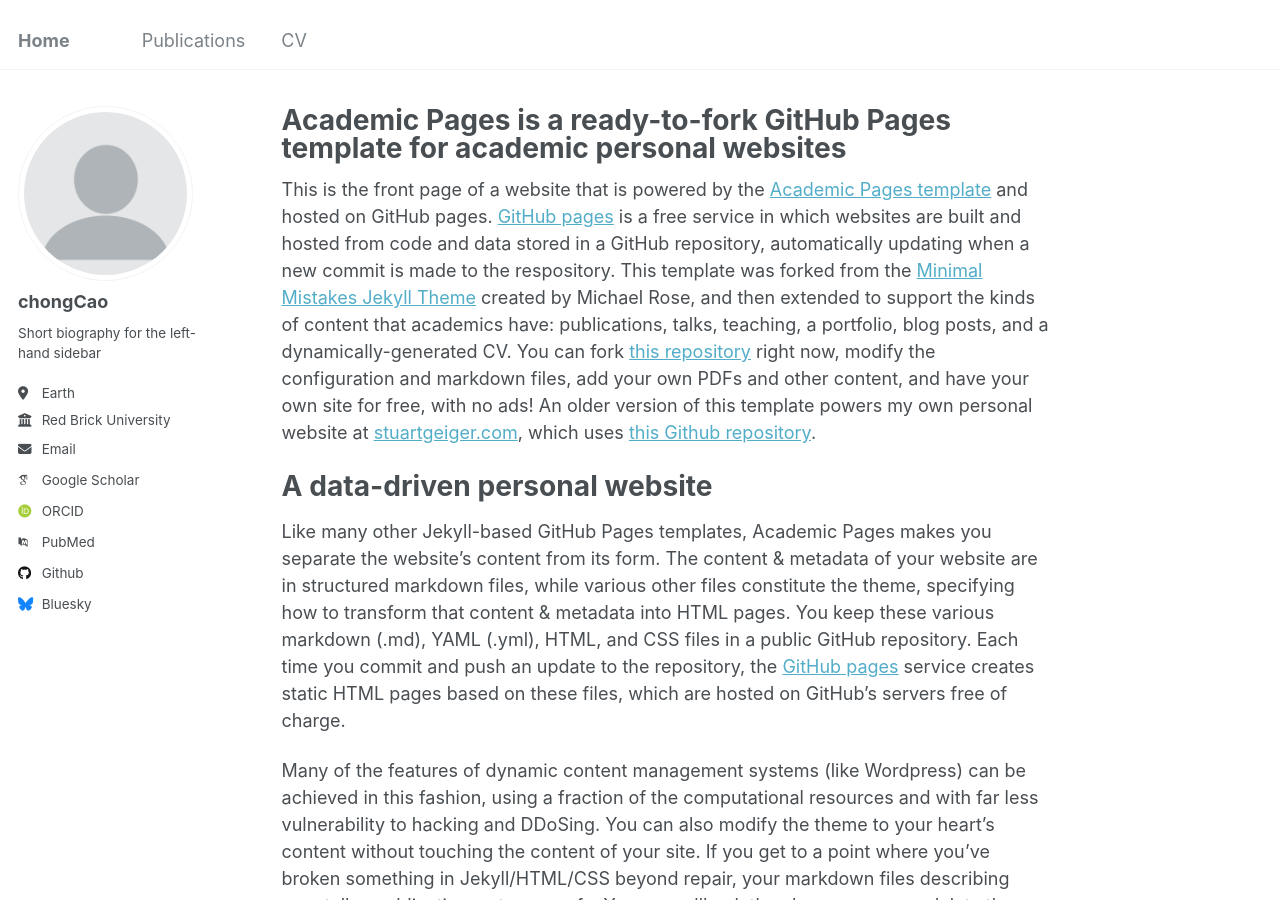
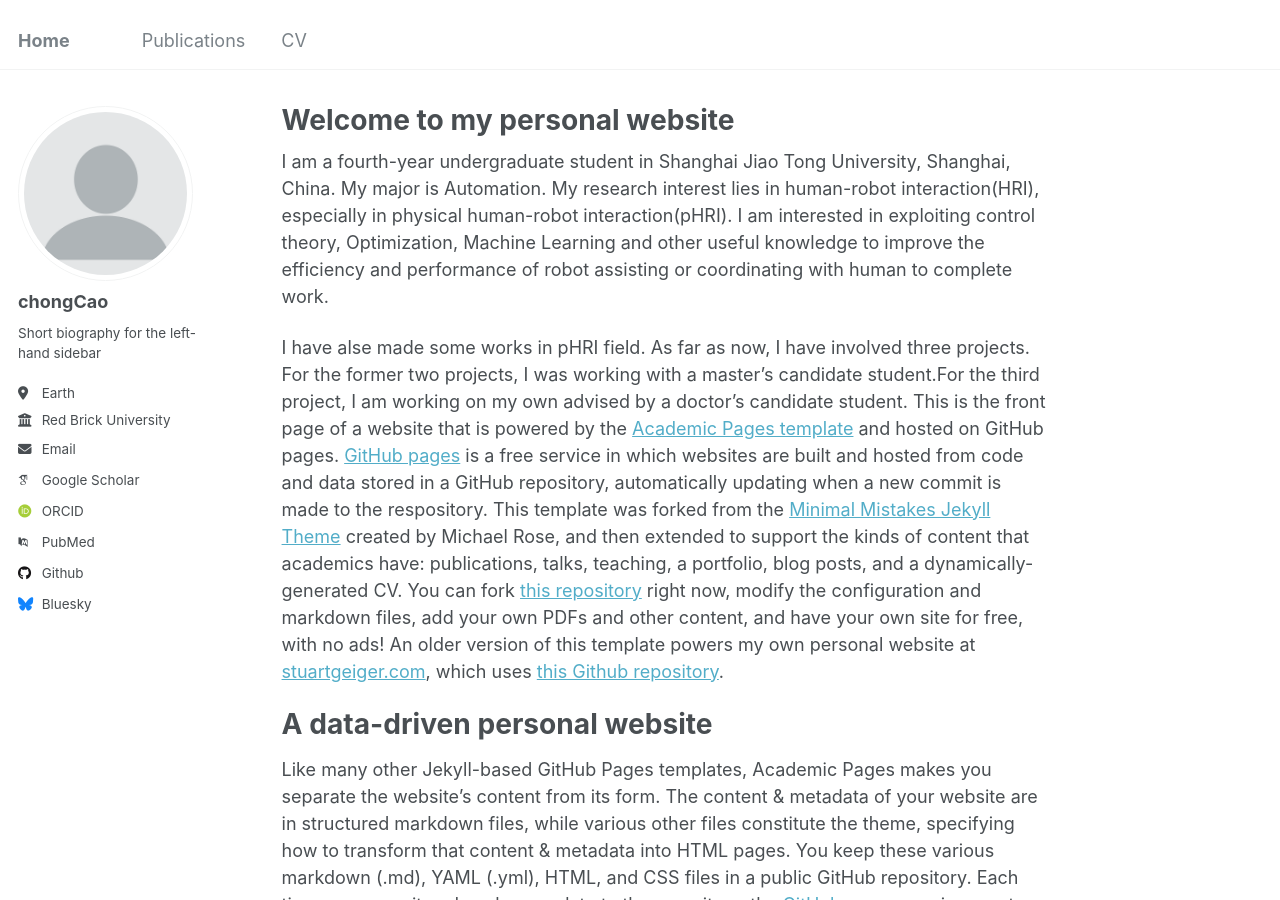
Before and after one commit to blackwhitesworder/c, a Jekyll site: the page built from _pages/about.md, in a window 1280 px wide and 900 px high. Built offline with Jekyll 4.4.1, drawn with Linux system fonts in a browser that asks for light colours; some web fonts are replaced.

Commit message:
Update about.md

```diff
--- a/_pages/about.md
+++ b/_pages/about.md
@@ -1,12 +1,14 @@
 ---
 permalink: /
-title: "Academic Pages is a ready-to-fork GitHub Pages template for academic personal websites"
+title: "Welcome to my personal website"
 author_profile: true
 redirect_from:
   - /about/
   - /about.html
 ---
+I am a fourth-year undergraduate student in Shanghai Jiao Tong University, Shanghai, China. My major is Automation. My research interest lies in human-robot interaction(HRI), especially in physical human-robot interaction(pHRI). I am interested in exploiting control theory, Optimization, Machine Learning and other useful knowledge to improve the efficiency and performance of robot assisting or coordinating with human to complete work.
 
+I have alse made some works in pHRI field. As far as now, I have involved three projects. For the former two projects, I was working with a master's candidate student.For the third project, I am working on my own advised by a doctor's candidate student.
 This is the front page of a website that is powered by the [Academic Pages template](https://github.com/academicpages/academicpages.github.io) and hosted on GitHub pages. [GitHub pages](https://pages.github.com) is a free service in which websites are built and hosted from code and data stored in a GitHub repository, automatically updating when a new commit is made to the respository. This template was forked from the [Minimal Mistakes Jekyll Theme](https://mmistakes.github.io/minimal-mistakes/) created by Michael Rose, and then extended to support the kinds of content that academics have: publications, talks, teaching, a portfolio, blog posts, and a dynamically-generated CV. You can fork [this repository](https://github.com/academicpages/academicpages.github.io) right now, modify the configuration and markdown files, add your own PDFs and other content, and have your own site for free, with no ads! An older version of this template powers my own personal website at [stuartgeiger.com](http://stuartgeiger.com), which uses [this Github repository](https://github.com/staeiou/staeiou.github.io).
 
 A data-driven personal website
```
